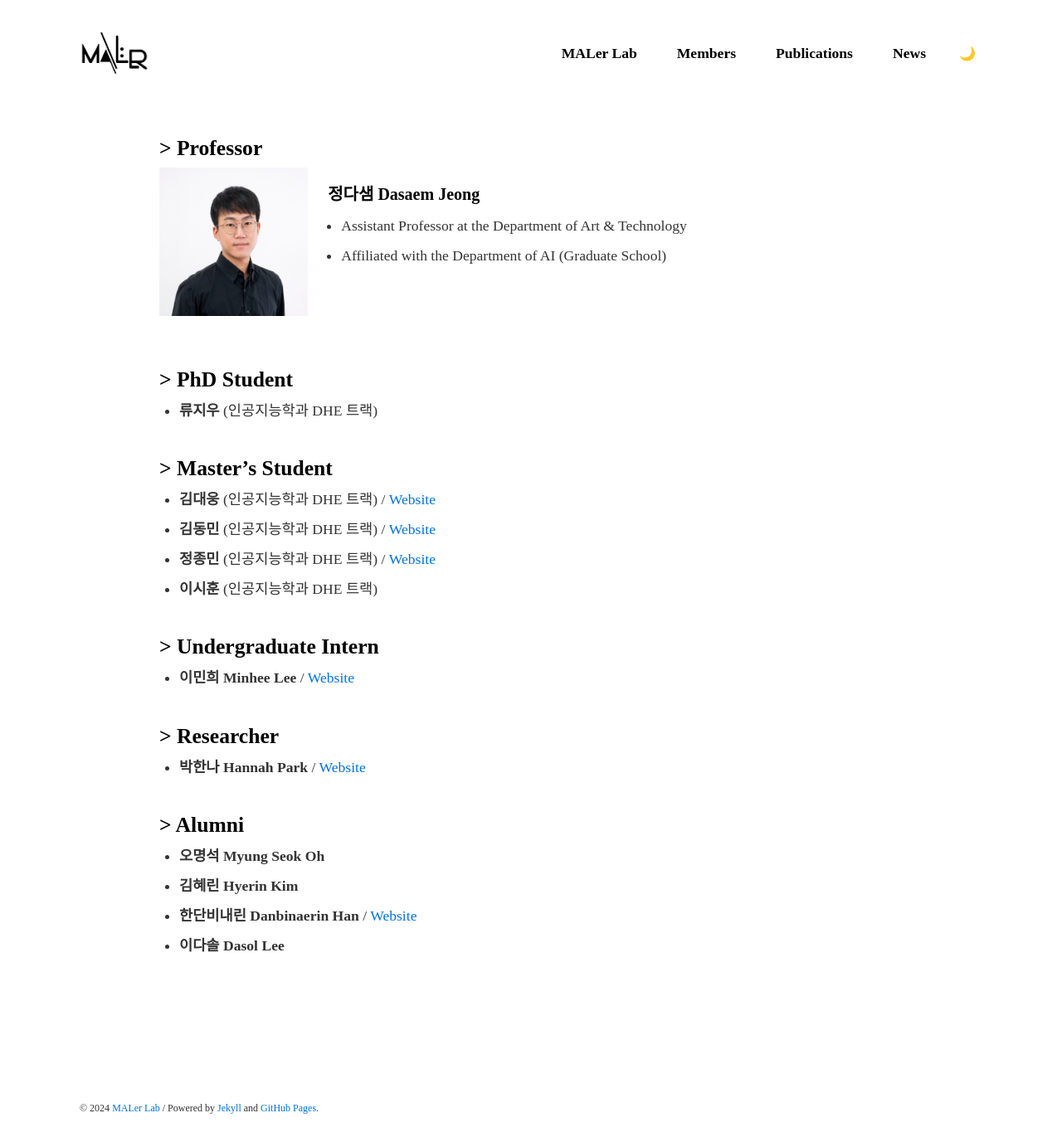
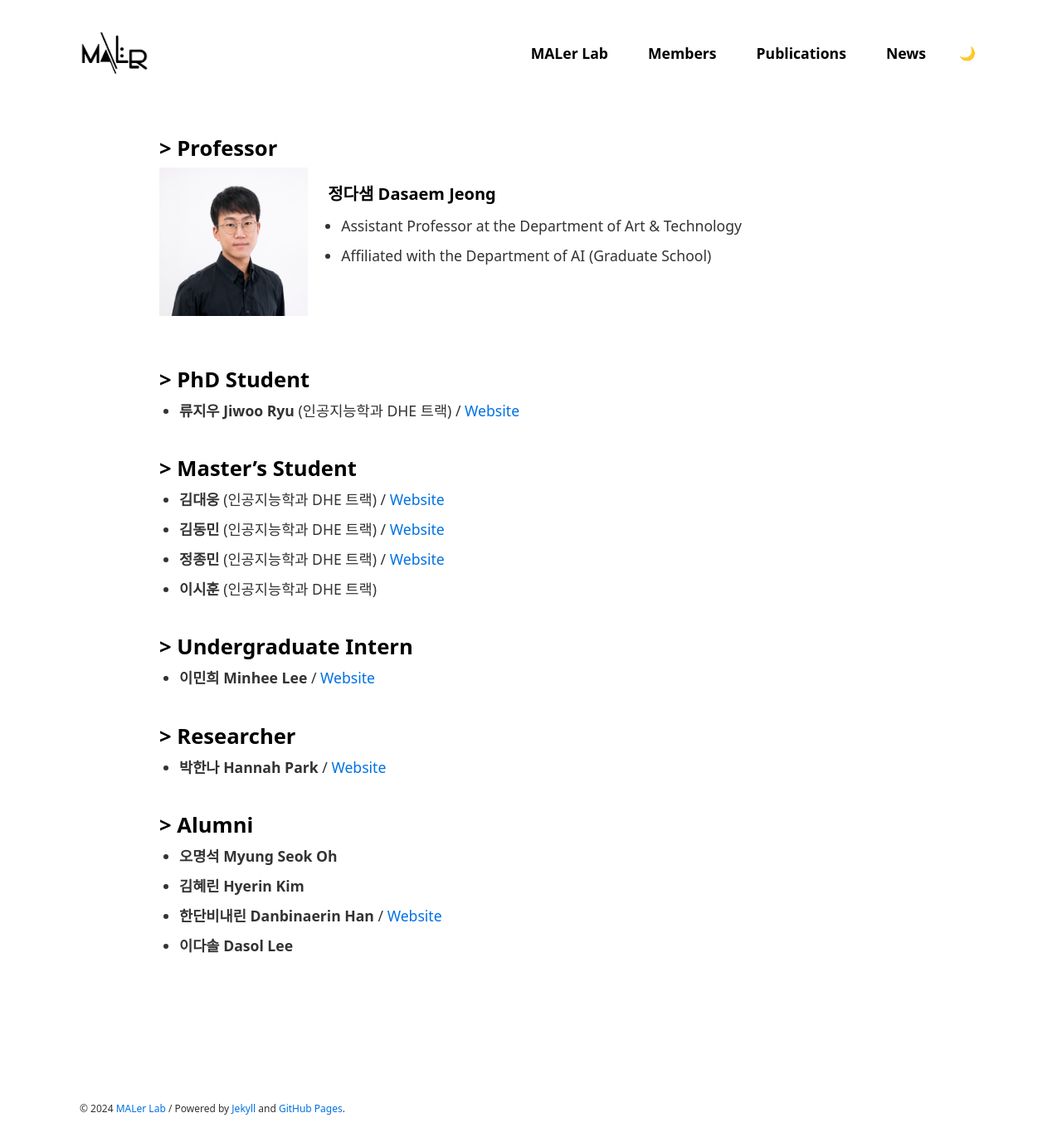
Before and after one commit to MALerLab/MALerLab.github.io, a Jekyll site: the page built from _pages/members.md, in a window 1280 px wide and 1386 px high. Shown: the top 1383 px of the window at 83% size. Built offline with Jekyll 4.4.1, drawn with Linux system fonts in a browser that asks for light colours; some web fonts are replaced.

Commit message:
Update member website URLs

```diff
--- a/_data/members-info/members-intern.yml
+++ b/_data/members-info/members-intern.yml
@@ -1,2 +1,2 @@
 - name: 이민희 Minhee Lee
-  website: https://sites.google.com/view/minigb/
+  website: https://www.minhee.io
--- a/_data/members-info/members-phd.yml
+++ b/_data/members-info/members-phd.yml
@@ -1,2 +1,3 @@
-- name: 류지우
+- name: 류지우 Jiwoo Ryu
   role: 인공지능학과 DHE 트랙
+  website: https://sites.google.com/view/judejiwoo/home
--- a/_layouts/home.html
+++ b/_layouts/home.html
@@ -28,10 +28,15 @@
       name="twitter:image"
       content="https://MALerLab.github.io/assets/images/maler-assets/maler_og.jpg"
     />
-    <meta property="og:title" content="{% if page.title %}{{ page.title }} | {% endif %}{{ site.title }}" />
-    <title>{% if page.title %}{{ page.title }} | {% endif %}{{ site.title }}</title>
-    <link rel="stylesheet" href="{{ "/assets/main.css" | relative_url }}"> {%
-      seo %}
+    <meta
+      property="og:title"
+      content="{% if page.title %}{{ page.title }} | {% endif %}{{ site.title }}"
+    />
+    <title>
+      {% if page.title %}{{ page.title }} | {% endif %}{{ site.title }}
+    </title>
+    <link rel="stylesheet" href="{{ site.baseurl }}/assets/main.css" |
+    relative_url }}"> {% seo %}
   </head>
   <body>
     {% include header.html %}
@@ -41,6 +46,6 @@
     </div>
 
     {% include footer.html %}
-    <script src="{{ "/assets/js/theme.js" | relative_url }}"></script>
+    <script src="{{ site.baseurl }}/assets/js/theme.js"></script>
   </body>
 </html>
--- a/_pages/members.md
+++ b/_pages/members.md
@@ -3,15 +3,10 @@ layout: home
 permalink: /members/
 ---
 
-<!-- <div class="center-image">
-    <img src="/assets/images/sac.jpg" alt="MALer Lab" style="width:40%">
-</div> -->
-
-
 ## > Professor
 {% for prof in site.data.members-info.members-prof %}
 <section class="profile">
-    <img src="/assets/images/{{ prof.image }}" alt="{{ prof.name }}" style="width:20%">
+    <img src="{{ site.baseurl }}/assets/images/{{ prof.image }}" alt="{{ prof.name }}" style="width:20%">
     <div class="profile-content">
         <ul>
         <h3>{{ prof.name }}</h3>
--- a/_scss/_base.scss
+++ b/_scss/_base.scss
@@ -15,6 +15,7 @@ body {
   line-height: 1.6;
   overflow-x: hidden;
   padding: 0 2rem;
+  font-family: $font-stack;
 }
 
 h1,
--- a/_scss/_variables.scss
+++ b/_scss/_variables.scss
@@ -21,4 +21,5 @@
 
 $border-radius: 12px;
 $transition-speed: 0.3s ease;
-$font-stack: "SUIT Variable", "Inter", "Helvetica Neue", Arial, sans-serif;
+$font-stack: "SUIT Variable", "Noto Sans", "Apple SD Gothic Neo", "Roboto",
+  "Helvetica Neue", "Arial", sans-serif;
--- a/index.markdown
+++ b/index.markdown
@@ -2,15 +2,15 @@
 layout: home
 ---
 <div class="image-caption">
-    <img src="/assets/images/maler_240925.jpg" alt="Group photo of MALer Lab" width="60%"/>
+    <img src="{{ site.baseurl }}/assets/images/maler_240925.jpg" alt="Group photo of MALer Lab" width="60%"/>
     <em>MALer Lab in September 2024</em>
 </div>
 
 <br/>
 
 <div class="title-logo">
-    <img class="image-light" src="/assets/images/maler-assets/MALER_LOGO_TEXT_BLACK.png" alt="Logo of MALer Lab" width="40%"/>
-    <img class="image-dark" src="/assets/images/maler-assets/MALER_LOGO_TEXT_WHITE.png" alt="Logo of MALer Lab" width="40%"/>
+    <img class="image-light" src="{{ site.baseurl }}/assets/images/maler-assets/MALER_LOGO_TEXT_BLACK.png" alt="Logo of MALer Lab" width="40%"/>
+    <img class="image-dark" src="{{ site.baseurl }}/assets/images/maler-assets/MALER_LOGO_TEXT_WHITE.png" alt="Logo of MALer Lab" width="40%"/>
 </div>
 
 
```
Also changed, not shown: _pages/news.md (+3 -3 lines). Lines whose indentation alone changed are shown as unchanged.
